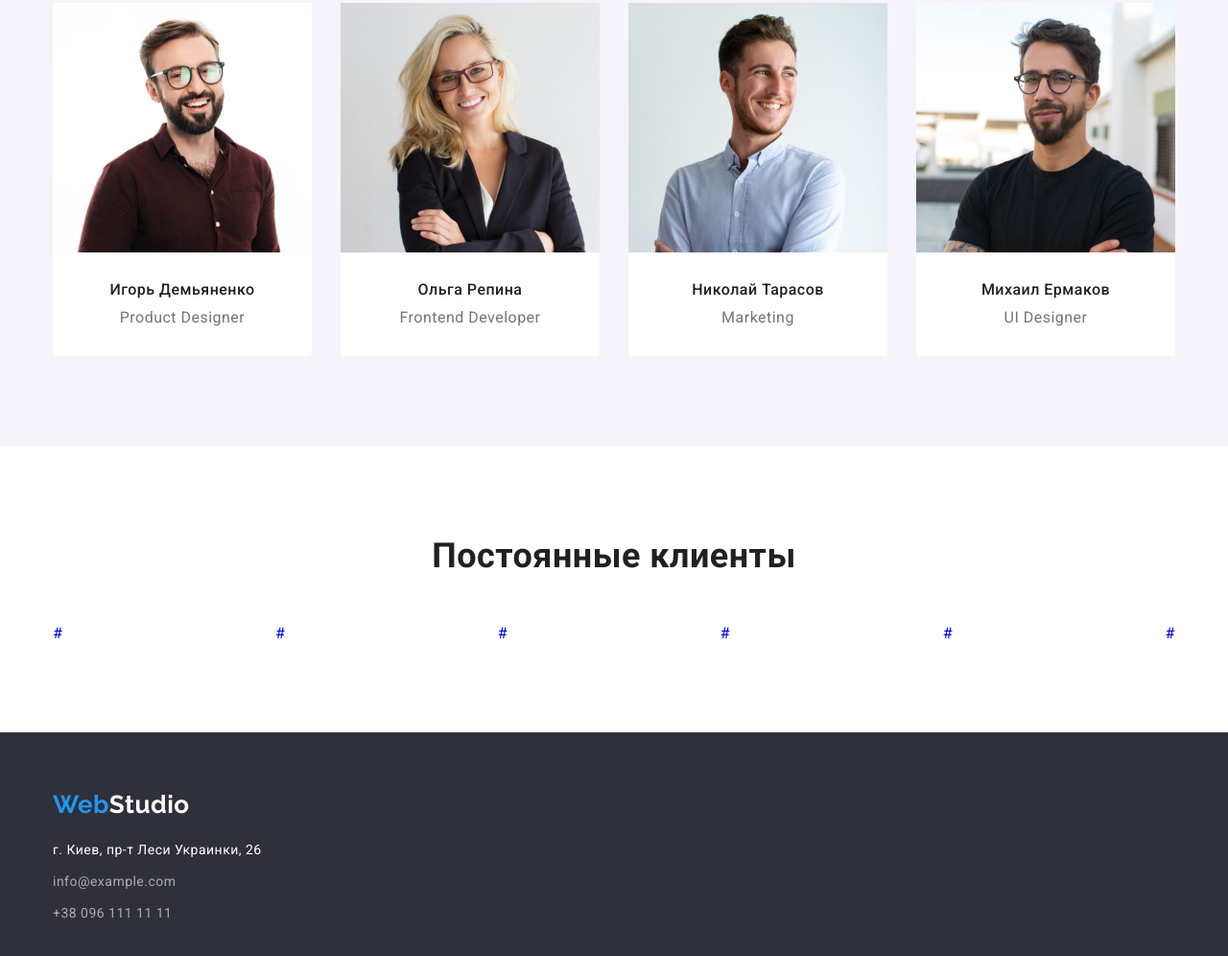
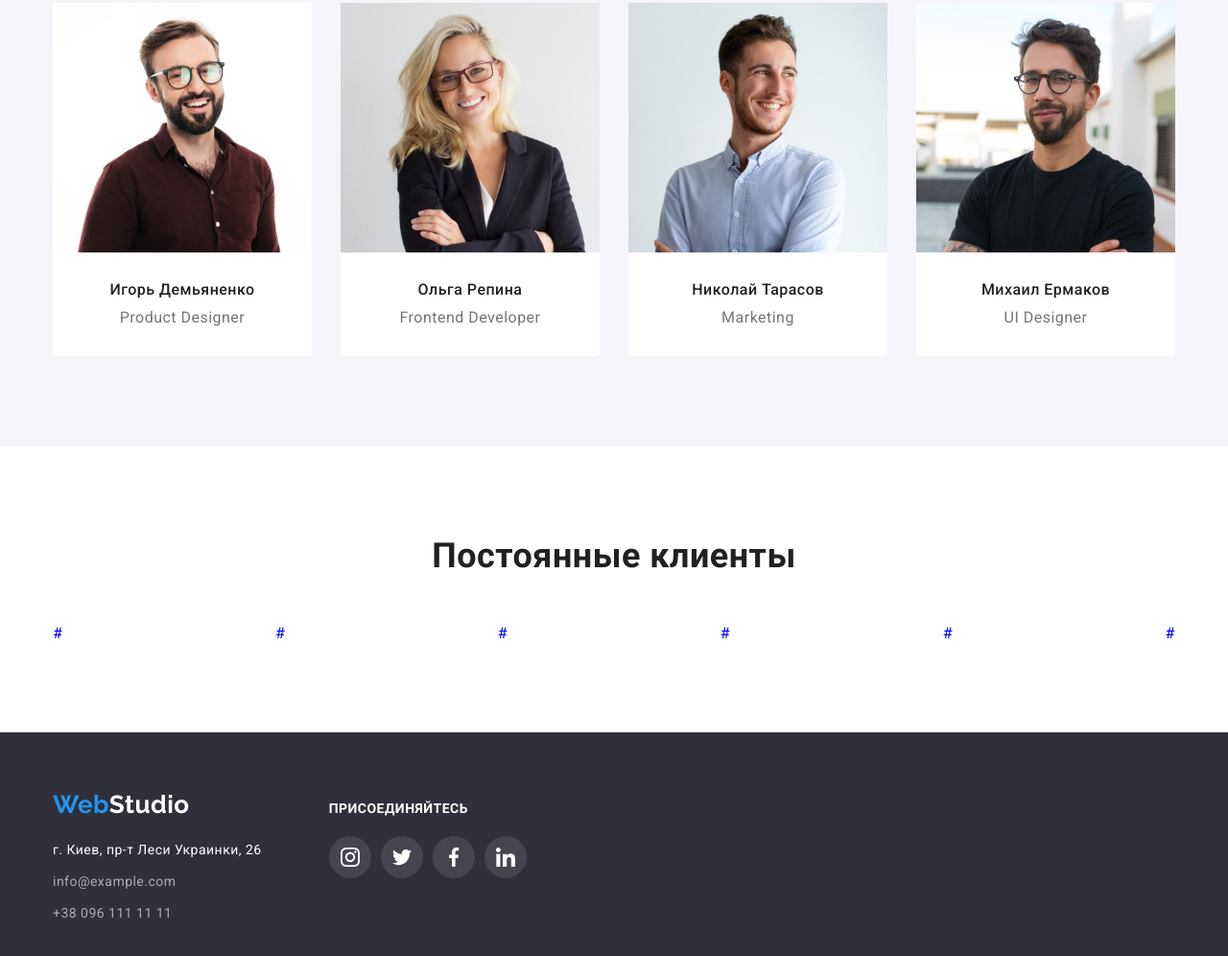
Before and after one commit to dmitry-karas/goit-markup-hw-04, a plain HTML site: page index.html in a window 1280 px wide. Shown: the part 1779-2775 px from the top of the page at 96% size. Drawn offline with nearby package versions, Linux system fonts and the light colour scheme.

Commit message:
Добавлены соцсети в футер

```diff
--- a/css/style.css
+++ b/css/style.css
@@ -224,12 +224,14 @@ img {
 .features-list-title {
   margin-top: 0;
   margin-bottom: 10px;
-
+  color: var(--title-text-color);
+}
+.features-list-title,
+.follow-us {
   font-weight: 700;
   font-size: 14px;
   line-height: 1.14;
   text-transform: uppercase;
-  color: var(--title-text-color);
 }
 .features-list-text {
   margin: 0;
@@ -299,39 +301,6 @@ img {
   justify-content: space-between;
 }
 /* ========== END CLIENTS ========== */
-
-/* ========== FOOTER ========== */
-.footer {
-  background-color: var(--footer-background-color);
-  padding-top: 60px;
-  padding-bottom: 60px;
-}
-.footer .logo {
-  display: inline-block;
-  margin-bottom: 20px;
-
-  color: #fff;
-}
-.footer-address-item:not(:last-child) {
-  margin-bottom: 9px;
-}
-.footer-address-text,
-.footer-address-link {
-  font-style: normal;
-  font-size: 14px;
-  line-height: 1.71;
-  color: var(--primary-background-color);
-}
-.footer-address-text {
-  margin: 0;
-}
-.footer-address-link {
-  display: inline-block;
-
-  color: rgba(255, 255, 255, 0.6);
-}
-
-/* ========== END FOOTER ========== */
 
 /* ********** PORTFOLIO ********** */
 
@@ -416,3 +385,83 @@ img {
   color: var(--primary-text-color);
 }
 /* ********** END PORTFOLIO ********** */
+
+/* ========== FOOTER ========== */
+.footer {
+  background-color: var(--footer-background-color);
+  padding-top: 60px;
+  padding-bottom: 60px;
+}
+.footer > .container {
+  display: flex;
+  align-items: baseline;
+}
+.footer-address-container {
+  margin-right: 70px;
+}
+.footer .logo {
+  display: inline-block;
+  margin-bottom: 20px;
+
+  color: #fff;
+}
+.footer-address {
+  display: flex;
+}
+.footer-address-item:not(:last-child) {
+  margin-bottom: 9px;
+}
+.footer-address-map,
+.footer-address-link {
+  font-style: normal;
+  font-size: 14px;
+  line-height: 1.71;
+  color: var(--primary-background-color);
+}
+.footer-address-map {
+  margin: 0;
+}
+.footer-address-link {
+  display: inline-block;
+
+  color: rgba(255, 255, 255, 0.6);
+}
+.follow-us {
+  display: inline-block;
+  margin-bottom: 20px;
+
+  color: var(--white-text-color);
+  font-style: normal;
+}
+.footer-social-list {
+  display: flex;
+}
+.footer-social-item {
+  width: 44px;
+  height: 44px;
+  border-radius: 50%;
+
+  background-color: rgba(255, 255, 255, 0.1);
+  background-repeat: no-repeat;
+  background-position: center;
+}
+.footer-social-item:not(:last-child) {
+  margin-right: 10px;
+}
+.footer-social-item:hover,
+.footer-social-item:focus {
+  background-color: var(--accent-color);
+}
+.footer-social-item:nth-child(1) {
+  background-image: url(../icons/instagram\ 2.svg);
+}
+.footer-social-item:nth-child(2) {
+  background-image: url(../icons/twitter\ 1.svg);
+}
+.footer-social-item:nth-child(3) {
+  background-image: url(../icons/facebook\ 1.svg);
+}
+.footer-social-item:nth-child(4) {
+  background-image: url(../icons/linkedin\ 1.svg);
+}
+/* ========== END FOOTER ========== */
--- a/index.html
+++ b/index.html
@@ -218,13 +218,16 @@
 
     <footer class="footer">
       <div class="container">
+        <div class="footer-address-container">
           <a class="logo" href="index.html"
             ><span class="logo-segment">Web</span>Studio</a
           >
           <address class="footer-address">
             <ul class="footer-address-list">
               <li class="footer-address-item">
-              <p class="footer-address-text">г. Киев, пр-т Леси Украинки, 26</p>
+                <p class="footer-address-map">
+                  г. Киев, пр-т Леси Украинки, 26
+                </p>
               </li>
               <li class="footer-address-item">
                 <a class="footer-address-link" href="mailto:info@example.com"
@@ -239,6 +242,24 @@
             </ul>
           </address>
         </div>
+        <div class="footer-social-container">
+          <b class="follow-us">присоединяйтесь</b>
+          <ul class="footer-social-list">
+            <li class="footer-social-item">
+              <a href="#" class="footer-social-link link"></a>
+            </li>
+            <li class="footer-social-item">
+              <a href="#" class="footer-social-link link"></a>
+            </li>
+            <li class="footer-social-item">
+              <a href="#" class="footer-social-link link"></a>
+            </li>
+            <li class="footer-social-item">
+              <a href="#" class="footer-social-link link"></a>
+            </li>
+          </ul>
+        </div>
+      </div>
     </footer>
   </body>
 </html>
```
Also changed, not shown: portfolio.html (+22 -1 lines), icons/facebook 1.svg (added), icons/instagram 2.svg (added), icons/linkedin 1.svg (added), icons/twitter 1.svg (added), 2 other files. Lines whose indentation alone changed are shown as unchanged.
